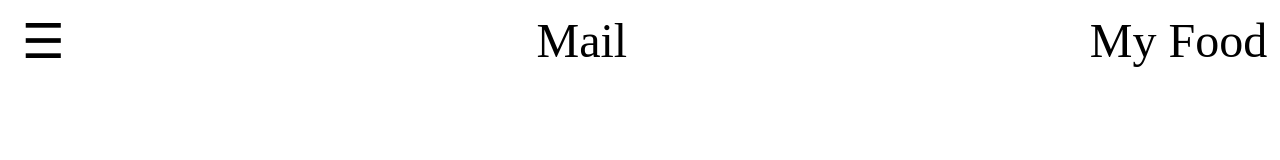
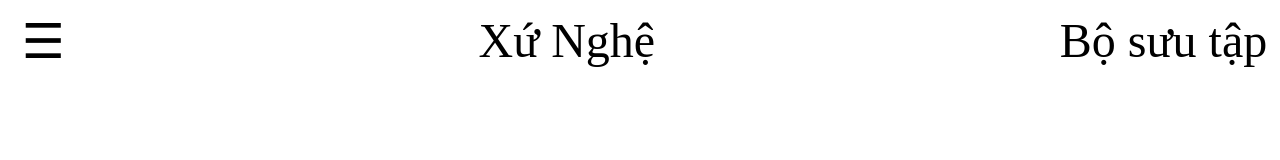
Before and after one commit to koyamablackcat/prject4, a plain HTML site: page index.html in a window 1280 px wide. Drawn offline with Linux system fonts and the light colour scheme; a web font is replaced by a local one.

Commit message:
first commit

```diff
--- a/index.html
+++ b/index.html
@@ -11,15 +11,15 @@
 <body>
     <nav class="" id="mySidebar">
         <a href="#" onclick="menuClose()" class="openedSideBar">Trang chủ</a>
-        <a href="#food" onclick="menuClose()" class="openedSideBar">Food</a>
-        <a href="#about" onclick="menuClose()" class="openedSideBar">About</a>
+        <a href="#food" onclick="menuClose()" class="openedSideBar">Gallery</a>
+        <a href="#about" onclick="menuClose()" class="openedSideBar">Contact</a>
     </nav>
     <!-- Top Menu -->
     <div class="top">
         <div class="hamburger-button">
           <div class="" id="menu" onclick="menuOpen()">☰</div>
-          <div class="">Mail</div>
-          <div class="">My Food</div>
+          <div class="">Xứ Nghệ</div>
+          <div class="">Bộ sưu tập</div>
         </div>
       </div>
 </body>
```
